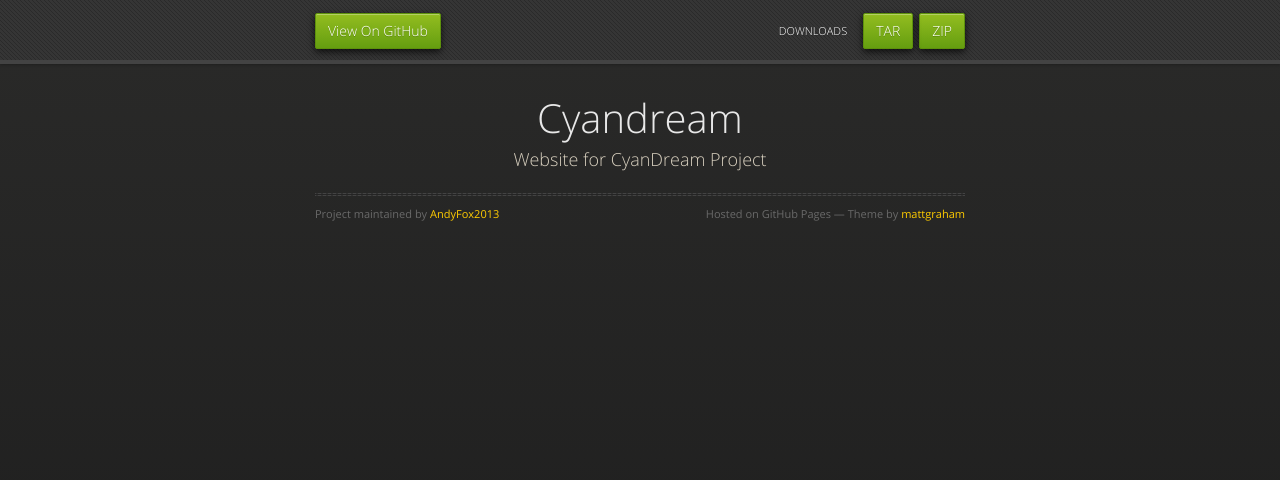
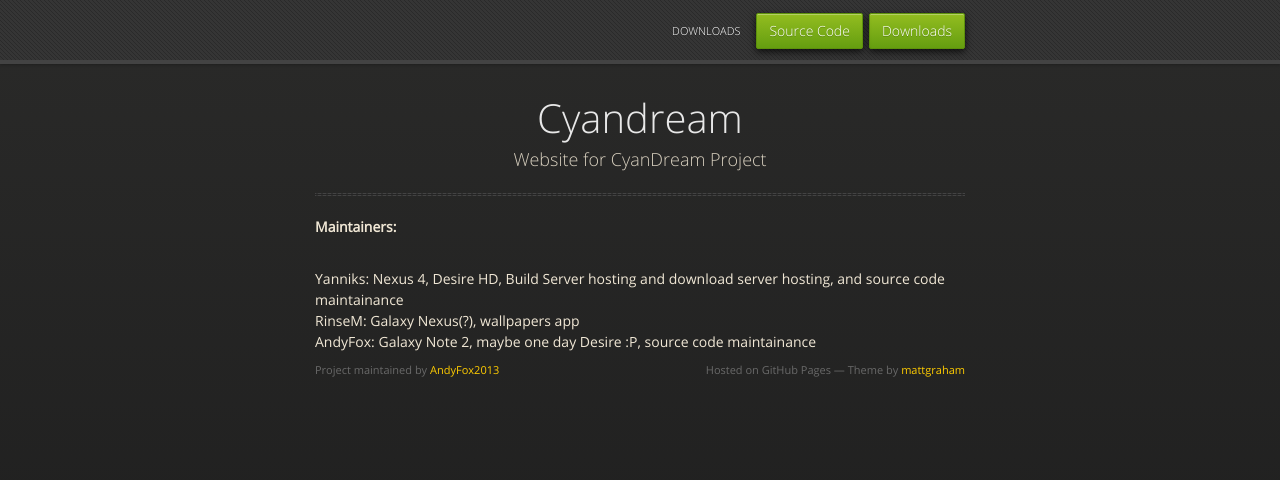
Before and after one commit to AndyFox2013/cyandream, a plain HTML site: page index.html in a window 1280 px wide. Drawn offline with nearby package versions, Linux system fonts and the light colour scheme.

Commit message:
Update index.html

```diff
--- a/index.html
+++ b/index.html
@@ -20,9 +20,9 @@
   <body>
       <div id="header">
         <nav>
-          <li class="fork"><a href="https://github.com/AndyFox2013/cyandream">View On GitHub</a></li>
-          <li class="downloads"><a href="https://github.com/AndyFox2013/cyandream/zipball/master">ZIP</a></li>
-          <li class="downloads"><a href="https://github.com/AndyFox2013/cyandream/tarball/master">TAR</a></li>
+          <!--li class="downloads"><a href="https://github.com/AndyFox2013/cyandream/zipball/master">ZIP</a></li>-->
+          <li class="downloads"><a href="yauniks.dynvpn.de:85">Downloads</a></li>
+          <li class="downloads"><a href="https://www.github.com/CyanDreamProject">Source Code</a></li>
           <li class="title">DOWNLOADS</li>
         </nav>
       </div><!-- end header -->
@@ -34,6 +34,11 @@
           <h1>Cyandream</h1>
           <p>Website for CyanDream Project</p>
           <hr>
+          <p align="center"><b><h2></h2>Maintainers:<h2></h2></b><br/>
+          Yanniks: Nexus 4, Desire HD, Build Server hosting and download server hosting, and source code maintainance<br/>
+          RinseM: Galaxy Nexus(?), wallpapers app<br/>
+          AndyFox: Galaxy Note 2, maybe one day Desire :P, source code maintainance<br/>
+          </p>
           <span class="credits left">Project maintained by <a href="https://github.com/AndyFox2013">AndyFox2013</a></span>
           <span class="credits right">Hosted on GitHub Pages &mdash; Theme by <a href="https://twitter.com/michigangraham">mattgraham</a></span>
         </div>
```
